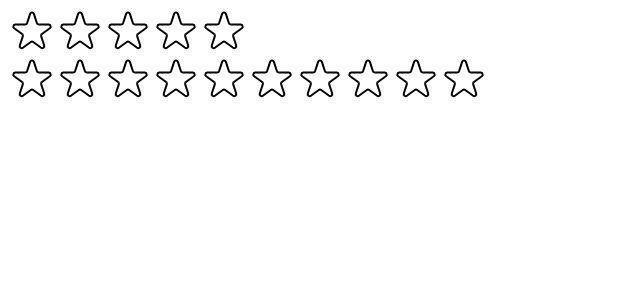
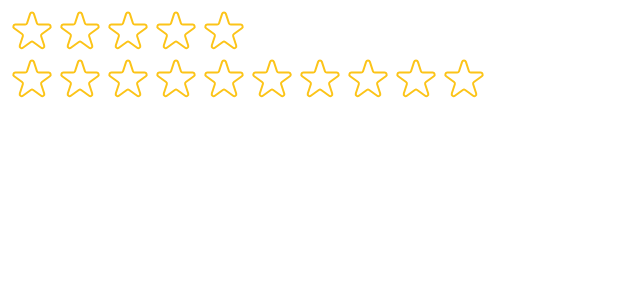
Before and after one commit to ouhoy/popcorn-react, a React (Vite) app: page / in a window 1280 px wide. Shown: the top 300 px of the page, without its empty margins (0-640 px from the left). Built offline with nearby package versions, Linux system fonts and the light colour scheme.

Commit message:
Add reactive stars

```diff
--- a/src/components/StarRating.tsx
+++ b/src/components/StarRating.tsx
@@ -11,14 +11,23 @@ const starContainerStyle = {
 
 }
 
-const styleText = {
-    lineHeight: "0",
-    margin: 0,
-}
-export default function StarRating({maxRating = 5}: { maxRating: number }) {
+
+export default function StarRating({maxRating = 5, color = "#fcc419", size = 48}: {
+    maxRating: number,
+    color: string,
+    size: number
+}) {
 
     const [rating, setRating] = useState(0);
     const [tempRating, setTempRating] = useState(0)
+
+
+    const styleText = {
+        lineHeight: "0",
+        margin: 0,
+        color,
+
+    }
 
     function handleRating(rating: number) {
         setRating(rating)
@@ -28,7 +37,7 @@ export default function StarRating({maxRating = 5}: { maxRating: number }) {
         <div style={starContainerStyle}>
             {Array.from({length: maxRating}, (_, i) =>
 
-                <Star full={tempRating ? tempRating >= i + 1 : rating >= i + 1}
+                <Star color={color} size={size} full={tempRating ? tempRating >= i + 1 : rating >= i + 1}
 
                       onRate={() => handleRating(i + 1)}
                       onHoverIn={() => setTempRating(i + 1)}
@@ -40,19 +49,24 @@ export default function StarRating({maxRating = 5}: { maxRating: number }) {
     </div>
 }
 
-const starsStyle = {
-    width: "48px",
-    height: "48px",
-    display: "block",
-    cursor: "pointer"
-}
 
-function Star({onRate, full, onHoverIn, onHoverOut}: {
+function Star({onRate, full, onHoverIn, onHoverOut, size, color}: {
     onRate: () => void,
     full: boolean,
     onHoverIn: () => void,
-    onHoverOut: () => void
+    onHoverOut: () => void,
+    size: number,
+    color: string
 }) {
+
+    const starsStyle = {
+        width: `${size}px`,
+        height: `${size}px`,
+        color,
+        display: "block",
+        cursor: "pointer"
+    }
+
 
     return <span role={"button"} style={starsStyle} onClick={onRate}
 
@@ -63,8 +77,8 @@ function Star({onRate, full, onHoverIn, onHoverOut}: {
         {full ? <svg
                 xmlns="http://www.w3.org/2000/svg"
                 viewBox="0 0 20 20"
-                fill="#000"
-                stroke="#000">
+                fill={color}
+                stroke={color}>
                 <path
                     d="M9.049 2.927c.3-.921 1.603-.921 1.902 0l1.07 3.292a1 1 0 00.95.69h3.462c.969 0 1.371 1.24.588 1.81l-2.8 2.034a1 1 0 00-.364 1.118l1.07 3.292c.3.921-.755 1.688-1.54 1.118l-2.8-2.034a1 1 0 00-1.175 0l-2.8 2.034c-.784.57-1.838-.197-1.539-1.118l1.07-3.292a1 1 0 00-.364-1.118L2.98 8.72c-.783-.57-.38-1.81.588-1.81h3.461a1 1 0 00.951-.69l1.07-3.292z"
                 />
@@ -75,7 +89,7 @@ function Star({onRate, full, onHoverIn, onHoverOut}: {
                 xmlns="http://www.w3.org/2000/svg"
                 fill="none"
                 viewBox="0 0 24 24"
-                stroke="#000"
+                stroke={color}
             >
                 <path
                     strokeLinecap="round"
```
